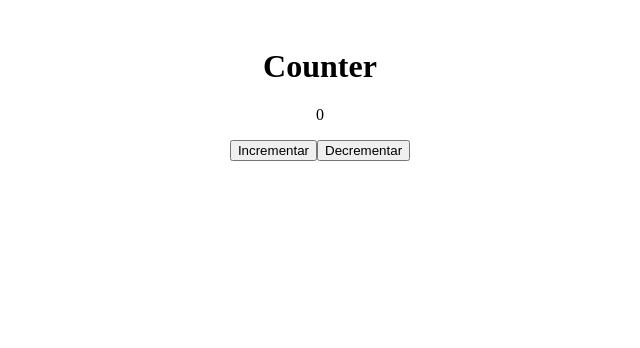
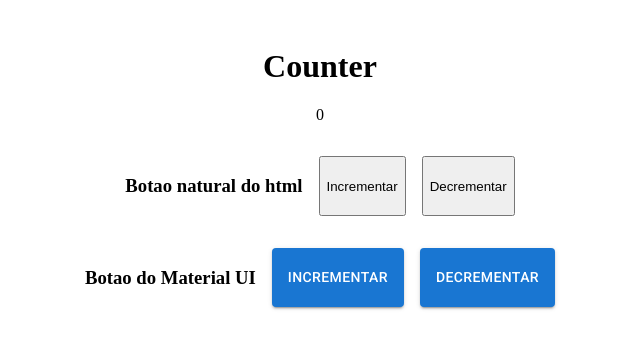
Before and after one commit to endimonan/albicocche-frontend, a React (Vite) app: page / in a window 1280 px wide. Shown: the top 348 px of the page, without its empty margins (320-960 px from the left). Built offline with nearby package versions, Linux system fonts and the light colour scheme.

Commit message:
feat/add material ui

```diff
--- a/src/App.tsx
+++ b/src/App.tsx
@@ -1,30 +1,55 @@
-import React, { useState } from 'react'
+import Button from "@mui/material/Button";
+import React, { useState } from "react";
 
 function App() {
-  const [contador, setContador] = useState(0)
+  const [contador, setContador] = useState(0);
 
   const incrementar = () => {
-    setContador(contador + 1)
-  }
+    setContador(contador + 1);
+  };
 
   const decrementar = () => {
-    setContador(contador - 1)
-  }
+    setContador(contador - 1);
+  };
 
   return (
     <>
       <div style={{ textAlign: "center", margin: "3rem" }}>
-        <h1>
-          Counter
-        </h1>
+        <h1>Counter</h1>
         <p>{contador}</p>
 
-        <button onClick={incrementar}>Incrementar</button>
-        <button onClick={decrementar}>Decrementar</button>
+        <div
+          style={{
+            display: "flex",
+            justifyContent: "center",
+            marginTop: "2rem",
+            gap: "1rem",
+          }}
+        >
+          <h3>Botao natural do html</h3>
+          <button onClick={incrementar}>Incrementar</button>
+          <button onClick={decrementar}>Decrementar</button>
+        </div>
 
+        <div
+          style={{
+            display: "flex",
+            justifyContent: "center",
+            marginTop: "2rem",
+            gap: "1rem",
+          }}
+        >
+          <h3>Botao do Material UI</h3>
+          <Button variant="contained" onClick={incrementar}>
+            Incrementar
+          </Button>
+          <Button variant="contained" onClick={decrementar}>
+            Decrementar
+          </Button>
+        </div>
       </div>
     </>
-  )
+  );
 }
 
-export default App
+export default App;
--- a/src/main.tsx
+++ b/src/main.tsx
@@ -2,6 +2,10 @@ import React from 'react'
 import ReactDOM from 'react-dom/client'
 import App from './App.tsx'
 import './index.css'
+import '@fontsource/roboto/300.css';
+import '@fontsource/roboto/400.css';
+import '@fontsource/roboto/500.css';
+import '@fontsource/roboto/700.css';
 
 ReactDOM.createRoot(document.getElementById('root')!).render(
   <React.StrictMode>
```
Also changed, not shown: package.json (+12 -2 lines), 1 other file (tests, documents, lock files or other folders).
